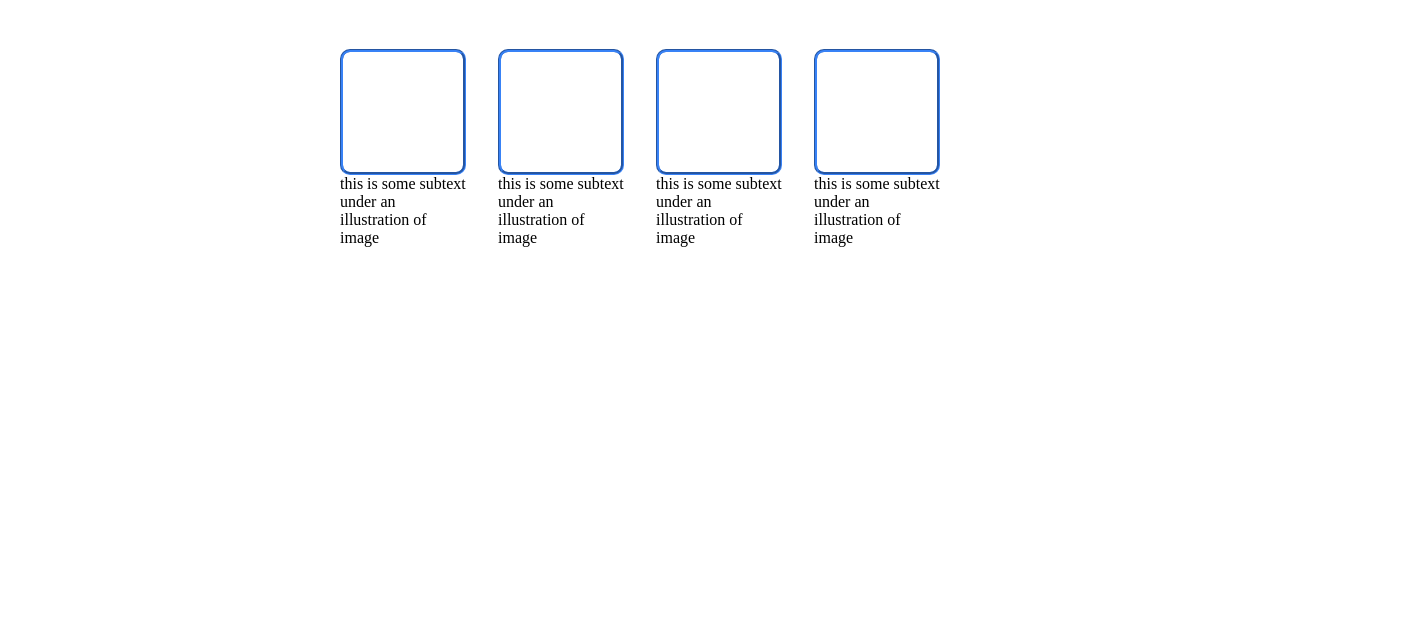
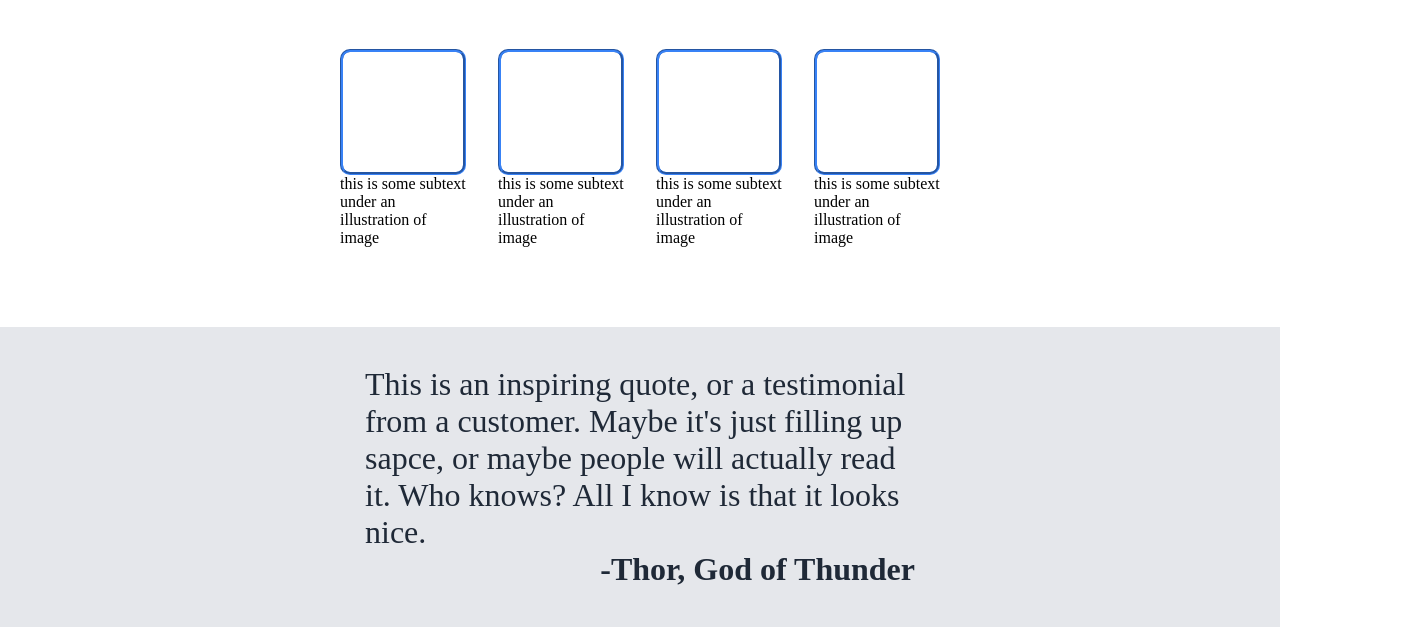
Before and after one commit to cjwadswo/real-biz, a plain HTML site: page index.html in a window 1280 px wide. Shown: the part 479-1106 px from the top of the page, 1424 px wide, since content can reach past the window. Before the commit the page ends 800 px from the top, so only its background shows below. Drawn offline with Linux system fonts and the light colour scheme.

Commit message:
Add a quote

```diff
--- a/index.html
+++ b/index.html
@@ -74,5 +74,12 @@
         </div>
     </div>
 
+        <div class="quote-container">
+            <div class="quote">This is an inspiring quote, or a testimonial from a customer. Maybe it's just filling up sapce, or maybe people will actually read it. Who knows? All I know is that it looks nice.
+                <div class="quote-name">-Thor, God of Thunder</div>
+            </div>
+            </div>
+
+
 </body>
 </html>
--- a/style.css
+++ b/style.css
@@ -3,6 +3,9 @@ body {
     flex-direction: column;
     margin:0;
     padding:0;
+    /* width: 100vw; */
+    justify-content: center;
+    align-items: center;
 }
 
 /* Header */
@@ -33,6 +36,7 @@ li {
     align-items: center;
     color: #F9FAF8;
     padding: 16px;
+    width: 100vw;
 }
 
 .header-logo {
@@ -48,20 +52,24 @@ li {
     align-items: center;
     padding:16px 9em 5em;
     height: 240px;
+    width: 100vw;
 }
 .hero-text{
     display: flex;
+    /* flex:1; */
     flex-direction: column;
     justify-content: center;
     /* align-items: center; */
     color: #F9FAF8;
     width:375px;
     padding-right: 16px;
+    flex-shrink: 1;
 
 }
 .title {
     font-weight:bolder;
     font-size: 48px;
+    max-height: max-content;
 }
 
 .sub-text {
@@ -97,7 +105,7 @@ li {
     flex-direction: column;
     align-items: center;
     justify-content: center;
-    /* padding: 2em; */
+    padding-bottom: 5em;
 }
 
 .image-content {
@@ -132,3 +140,33 @@ li {
     align-items: center;
     text-align:center;
 }
+
+.quote-section{
+    background-color: #E5E7EB;
+    /* width: 100vw; */
+    justify-content: center;
+    align-items: center;
+    flex-grow: 1;
+    flex-shrink: 0;
+}
+.quote-container {
+    display: flex;
+    flex-direction: column;
+    background-color: #E5E7EB;
+    height: 300px;
+    width: 100vw;
+    justify-content: center;
+    align-items: center;
+}
+.quote  {
+    display: flex;
+    flex-direction: column;
+    font-size: 32px;
+    width: 550px;
+    color: #1F2937;
+}
+
+.quote-name {
+    align-self: flex-end;
+    font-weight: bold;
+}
```
